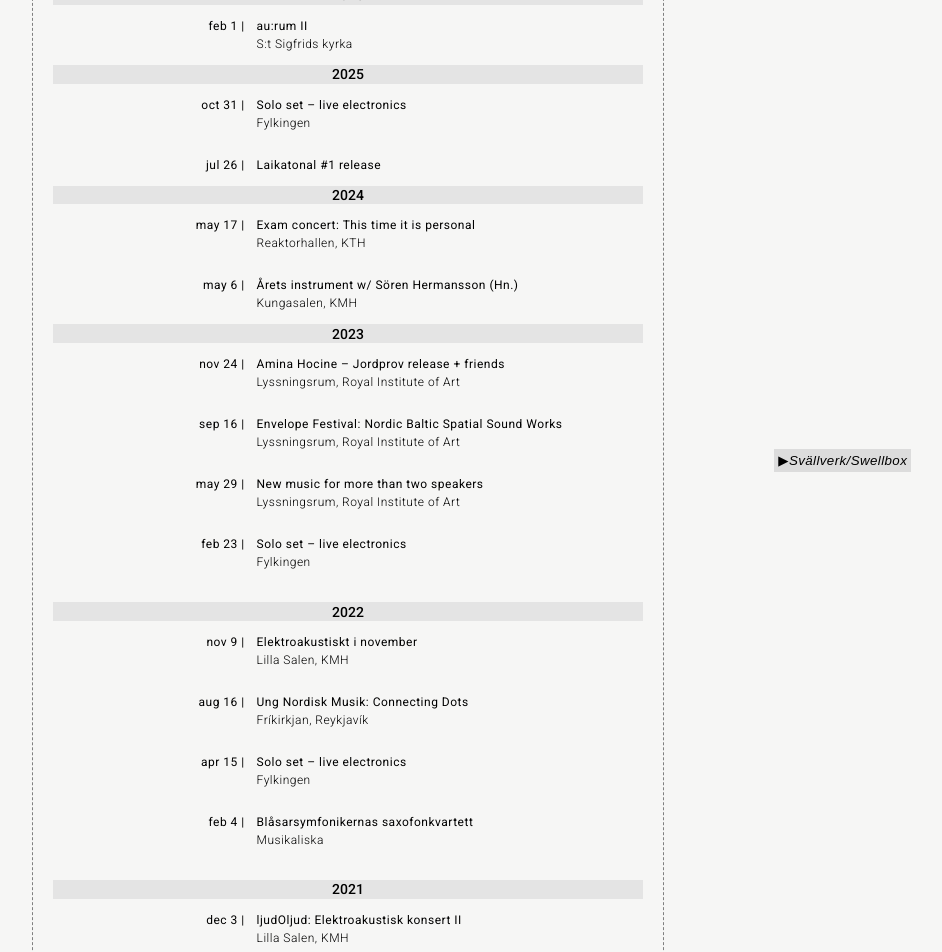
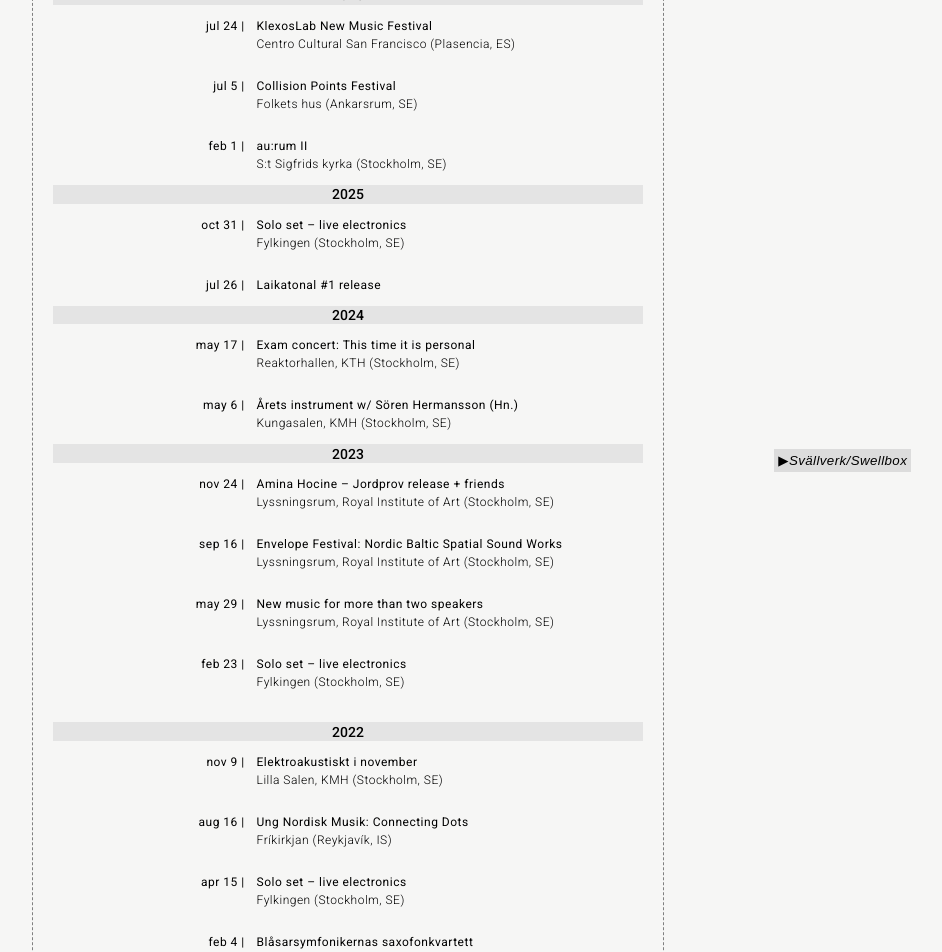
Before and after one commit to wilmahulten/wilmahulten.github.io, a React (Create React App) app: page /#/live in a window 1280 px wide. Shown: the part 280-1232 px from the top of the page, without its empty margins (292-1234 px from the left). Built offline with nearby package versions, Linux system fonts and the light colour scheme.

Commit message:
Update links for real this time

```diff
--- a/src/components/Home.tsx
+++ b/src/components/Home.tsx
@@ -3,7 +3,7 @@ import "../styles/home.css";
 const Home = () => {
   return (
     <div id="imageWrapper">
-      <a href="https://www.youtube.com/watch?v=r90GS1Go1gc&list=WL&index=2&t=1268s&ab_channel=WilmaHult%C3%A9n?autoplay=1&mute=1" target="_blank">
+      <a href="https://www.youtube.com/watch?v=r90GS1Go1gc" target="blank" >
         <img
           id="coverphoto"
           src="/images/cover.png"
--- a/src/components/Live.tsx
+++ b/src/components/Live.tsx
@@ -10,13 +10,39 @@ const Live = () => {
         <h3>2026</h3>
 
         <div className="container">
+          <div className="date">jul 24 |</div>
+          <div className="item">
+            <p>
+              <a href="https://klexoslab.es/" target="_blank">
+                <span className="event">KlexosLab New Music Festival</span>
+                <br />
+                <span className="venue">Centro Cultural San Francisco (Plasencia, ES)</span>
+              </a>
+            </p>
+          </div>
+        </div>
+
+        <div className="container">
+          <div className="date">jul 5 |</div>
+          <div className="item">
+            <p>
+              <a href="https://www.collisionpointsfestival.com/calendar-2" target="_blank">
+                <span className="event">Collision Points Festival</span>
+                <br />
+                <span className="venue">Folkets hus (Ankarsrum, SE)</span>
+              </a>
+            </p>
+          </div>
+        </div>
+
+        <div className="container">
           <div className="date">feb 1 |</div>
           <div className="item">
             <p>
               <a href="https://billetto.se/e/au-rum-ii-biljetter-1803363" target="_blank">
                 <span className="event">au:rum II</span>
                 <br />
-                <span className="venue">S:t Sigfrids kyrka</span>
+                <span className="venue">S:t Sigfrids kyrka (Stockholm, SE)</span>
               </a>
             </p>
           </div>
@@ -31,7 +57,7 @@ const Live = () => {
               <a href="https://fylkingen.se/en/events/dania-shihab-wilma-hulten-hara-alonso#title" target="_blank">
                 <span className="event">Solo set &ndash; live electronics</span>
                 <br />
-                <span className="venue">Fylkingen</span>
+                <span className="venue">Fylkingen (Stockholm, SE)</span>
               </a>
             </p>
           </div>
@@ -52,10 +78,10 @@ const Live = () => {
           <div className="date">may 17 |</div>
           <div className="item">
             <p>
-              <a href="https://fb.me/e/3PHFzLDaF" target="_blank">
+              <a href="https://billetto.se/e/examenskonsert-this-time-it-is-personal-biljetter-992311?vs=0189c81a-4943-4a16-ba8b-dbe3" target="_blank">
                 <span className="event">Exam concert: This time it is personal</span>
                 <br />
-                <span className="venue">Reaktorhallen, KTH</span>
+                <span className="venue">Reaktorhallen, KTH (Stockholm, SE)</span>
               </a>
             </p>
           </div>
@@ -63,14 +89,9 @@ const Live = () => {
           <div className="date">may 6 |</div>
           <div className="item">
             <p>
-              <a
-                href="https://www.kmh.se/konserter---evenemang/alla/arets-instrument.html"
-                target="_blank"
-              >
-                <span className="event">Årets instrument w/ Sören Hermansson (Hn.)</span>
-                <br />
-                <span className="venue">Kungasalen, KMH</span>
-              </a>
+              <span className="event">Årets instrument w/ Sören Hermansson (Hn.)</span>
+              <br />
+              <span className="venue">Kungasalen, KMH (Stockholm, SE)</span>
             </p>
           </div>
         </div>
@@ -87,7 +108,7 @@ const Live = () => {
               >
                 <span className="event">Amina Hocine &ndash; Jordprov release + friends</span>
                 <br />
-                <span className="venue">Lyssningsrum, Royal Institute of Art</span>
+                <span className="venue">Lyssningsrum, Royal Institute of Art (Stockholm, SE)</span>
               </a>
             </p>
           </div>
@@ -101,7 +122,7 @@ const Live = () => {
               >
                 <span className="event">Envelope Festival: Nordic Baltic Spatial Sound Works</span>
                 <br />
-                <span className="venue">Lyssningsrum, Royal Institute of Art</span>
+                <span className="venue">Lyssningsrum, Royal Institute of Art (Stockholm, SE)</span>
               </a>
             </p>
           </div>
@@ -115,7 +136,7 @@ const Live = () => {
               >
                 <span className="event">New music for more than two speakers</span>
                 <br />
-                <span className="venue">Lyssningsrum, Royal Institute of Art</span>
+                <span className="venue">Lyssningsrum, Royal Institute of Art (Stockholm, SE)</span>
               </a>
             </p>
           </div>
@@ -126,7 +147,7 @@ const Live = () => {
               <a href="https://fylkingen.se/sv/events/jenny-berger-myhre-and-wilma-hulten#title" target="_blank">
                 <span className="event">Solo set &ndash; live electronics</span>
                 <br />
-                <span className="venue">Fylkingen</span>
+                <span className="venue">Fylkingen (Stockholm, SE)</span>
               </a>
             </p>
           </div>
@@ -140,12 +161,12 @@ const Live = () => {
           <div className="item">
             <p>
               <a
-                href="https://kmh-evi.se/system/files/2022-11/Programblad%20Elektroakustiskt%20i%20november%202022.pdf?evitoken=65TPdza0FGAldbLZpe4h&fbclid=IwAR2ktEBt6-LiHzeywS7pzjVs-0HpDq8dGGb7rjAtCLdUCuX_TUb9wYwQ3jM"
+                href="https://web.archive.org/web/20230106173655/https://kmh-evi.se/system/files/2022-11/Programblad%20Elektroakustiskt%20i%20november%202022.pdf?evitoken=65TPdza0FGAldbLZpe4h"
                 target="_blank"
               >
                 <span className="event">Elektroakustiskt i november</span>
                 <br />
-                <span className="venue">Lilla Salen, KMH</span>
+                <span className="venue">Lilla Salen, KMH (Stockholm, SE)</span>
               </a>
             </p>
           </div>
@@ -159,7 +180,7 @@ const Live = () => {
               >
                 <span className="event">Ung Nordisk Musik: Connecting Dots</span>
                 <br />
-                <span className="venue">Fríkirkjan, Reykjavík</span>
+                <span className="venue">Fríkirkjan (Reykjavík, IS)</span>
               </a>
             </p>
           </div>
@@ -170,7 +191,7 @@ const Live = () => {
               <a href="https://web.archive.org/web/20230106173650/https://fylkingen.se/node/2941" target="_blank">
                 <span className="event">Solo set &ndash; live electronics</span>
                 <br />
-                <span className="venue">Fylkingen</span>
+                <span className="venue">Fylkingen (Stockholm, SE)</span>
               </a>
             </p>
           </div>
@@ -184,7 +205,7 @@ const Live = () => {
               >
                 <span className="event">Blåsarsymfonikernas saxofonkvartett</span>
                 <br />
-                <span className="venue">Musikaliska</span>
+                <span className="venue">Musikaliska (Stockholm, SE)</span>
               </a>
             </p>
           </div>
@@ -199,12 +220,12 @@ const Live = () => {
           <div className="item">
             <p>
               <a
-                href="https://kmh-evi.se/system/files/2021-11/ljudOljud%20program%2C%2029%20nov-3%20dec%202021.pdf?evitoken=65TPdza0FGAldbLZpe4h"
-                target="blank"
+                href="https://web.archive.org/web/20230106173655/https://kmh-evi.se/system/files/2021-11/ljudOljud%20program%2C%2029%20nov-3%20dec%202021.pdf?evitoken=65TPdza0FGAldbLZpe4h"
+                target="_blank"
               >
                 <span className="event">ljudOljud: Elektroakustisk konsert II</span>
                 <br />
-                <span className="venue">Lilla Salen, KMH</span>
+                <span className="venue">Lilla Salen, KMH (Stockholm, SE)</span>
               </a>
             </p>
           </div>
@@ -218,7 +239,7 @@ const Live = () => {
               >
                 <span className="event">Stockholm Saxophone Quartet</span>
                 <br />
-                <span className="venue">Årsta Folkets Hus</span>
+                <span className="venue">Årsta Folkets Hus (Stockholm, SE)</span>
               </a>
             </p>
           </div>
@@ -232,7 +253,7 @@ const Live = () => {
               >
                 <span className="event">Solo set &ndash; live electronics</span>
                 <br />
-                <span className="venue">Fylkingen</span>
+                <span className="venue">Fylkingen (Stockholm, SE)</span>
               </a>
             </p>
           </div>
--- a/src/components/Music.tsx
+++ b/src/components/Music.tsx
@@ -59,6 +59,9 @@ const Music = () => {
       <hr />
 
       <div className="projects">
+        <a href="https://onaironsite.com/artists/wilma-hulten" target="_blank">
+          <i>Elsewhere</i> on On Air - On Site 2026
+        </a>
         <a href="https://paletten.net/tidskrift/paletten-nr-342" target="_blank">
           Graphic scores published in Paletten no. 342, text by Amina Hocine
         </a>
@@ -84,7 +87,7 @@ const Music = () => {
         <br />
 
         <a href="https://www.youtube.com/watch?v=r90GS1Go1gc" target="blank" >
-          Recorded live concert – Fylkingen
+          Recorded live electronics set – Fylkingen
         </a>
 
         <br />
```
